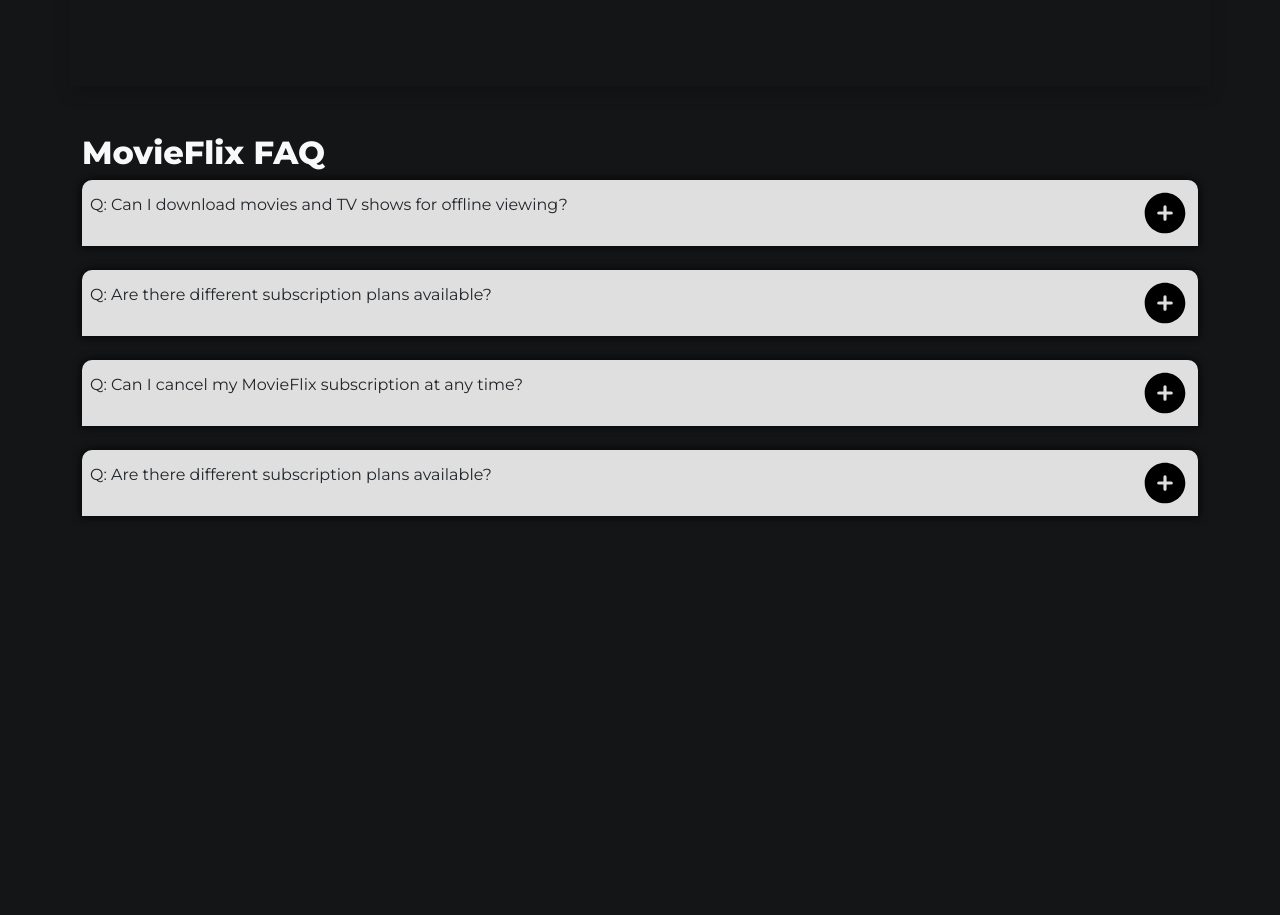
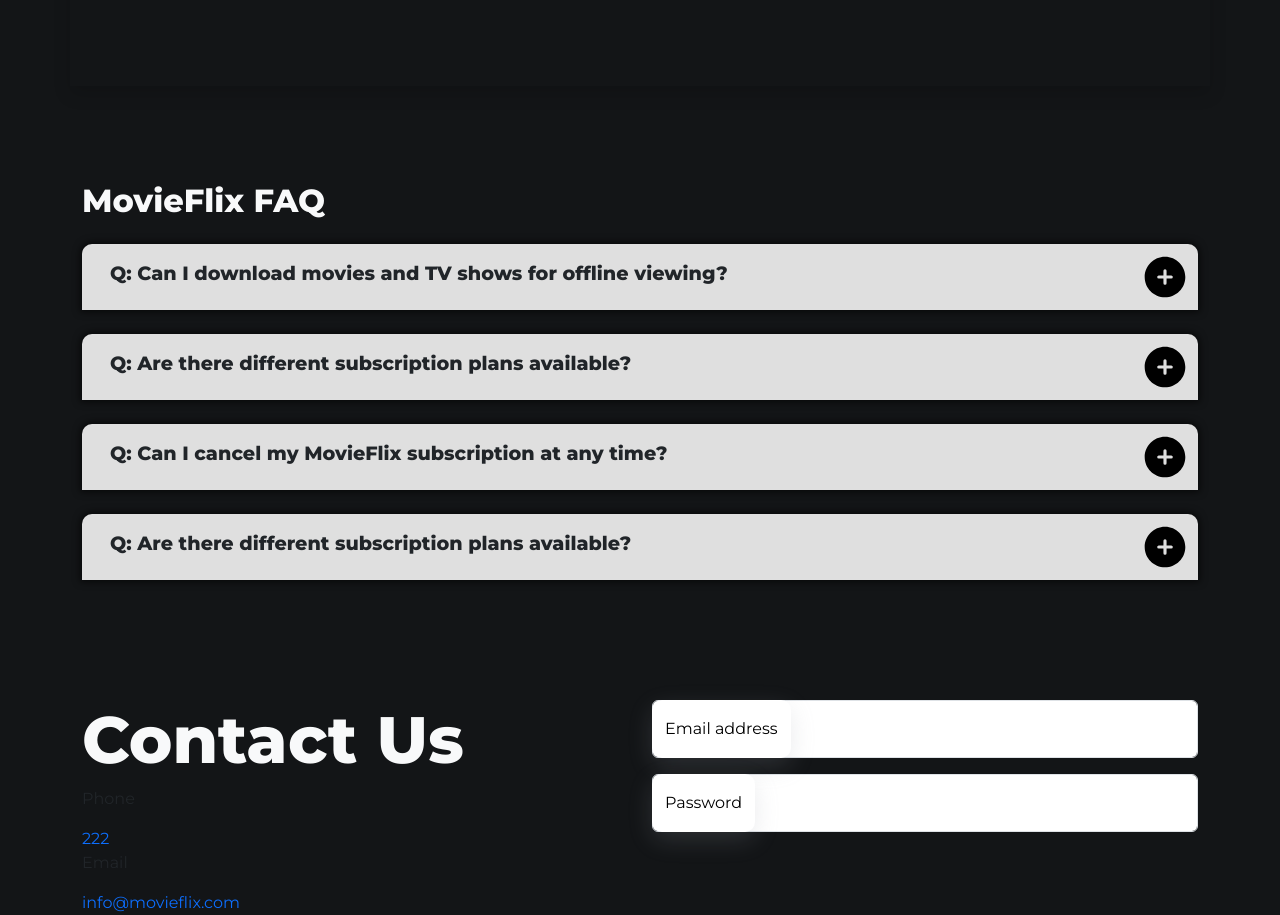
Before and after one commit to Markjonel02/STRIX, a React (Vite) app: page /about in a window 1280 px wide. Shown: the part 1783-2698 px from the top of the page. Before the commit the page ends 2323 px from the top, so only its background shows below. Built offline with nearby package versions, Linux system fonts and the light colour scheme.

Commit message:
modified:   index.css 	deleted:    src/assets/data/Allimg.tsx 	modified:   src/assets/pages/About.tsx

```diff
--- a/index.css
+++ b/index.css
@@ -626,7 +626,10 @@
 .card:hover{
 transform:scale(1.1);
 }
-
+.titles, .btitles, .ctitles{
+  font-size: 4.1rem;
+  font-weight: 800;
+}
 
 .desc-p {
   word-wrap: break-word;
@@ -652,6 +655,11 @@
   -webkit-box-shadow: 0px 0px 7px 2px rgba(0,0,0,0.6);
   -moz-box-shadow: 0px 0px 7px 2px rgba(0,0,0,0.6);
 }
+.faq-clicker>h4{
+  font-size: 1.2rem;
+  margin-left: 20px;
+  font-weight: 800;
+}
 .plus-clicked{
   display: none;
   padding: 10px;
@@ -659,7 +667,6 @@
   font-weight:500 ;
   border-radius:0 0 10px 10px ;
   background-color:#ffff;
-
 }
 
 /* Media-Queries */
@@ -748,6 +755,7 @@
   letter-spacing: 2px;
   text-align: left;
 }
+
 .text-acontainer>h1{
 font-size:3.1rem;
 display: flex;
--- a/src/assets/pages/About.tsx
+++ b/src/assets/pages/About.tsx
@@ -53,8 +53,7 @@
             <div className="col-md-6">
               <div className="text-content mb-5 ">
                 <h1
-                  className=" titles fw-bolder"
-                  style={{ fontSize: "4.1rem" }}
+                  className=" titles "
                   data-aos="fade-right"
                   data-aos-duration="500ms"
                   data-aos-delay="150"
@@ -102,8 +101,7 @@
         <div className="container mt-5 mb-5 py-5 shadow">
           <div className="benefits-container">
             <h1
-              className="btitles fw-bolder text-light mb-3"
-              style={{ fontSize: "4.1rem" }}
+              className="btitles  text-light mb-3"
               data-aos="fade-right"
               data-aos-duration="500ms"
               data-aos-delay="150"
@@ -178,17 +176,17 @@
         </div>
 
         {/* FAQ SEction */}
-        <div className="FAQv container d-flex flex-column">
+        <div className="FAQ container d-flex flex-column mb-5 py-5">
           <div className="faq-title text-light ">
-            <h1 className="fs-2" style={{ fontWeight: "800" }}>
+            <h1 className="fs-2 mb-4" style={{ fontWeight: "800" }}>
               MovieFlix FAQ
             </h1>
           </div>
           <div className="wrapper d-flex justify-content-between align-items-center flex-column mb-4">
             <div className="faq-clicker w-100 d-flex justify-content-between   p-2  ">
-              <p className="text-center d-flex justify-content-center  align-items-center ">
+              <h4 className="text-center d-flex justify-content-center  align-items-center ">
                 Q: Can I download movies and TV shows for offline viewing?
-              </p>
+              </h4>
               <button className="circular-button">
                 <svg
                   xmlns="http://www.w3.org/2000/svg"
@@ -204,10 +202,10 @@
                 </svg>
               </button>
             </div>
-            <div className="plus-clicked">
+            <div className="plus-clicked ">
               <ul>
                 <li>
-                  <p>
+                  <p className="para">
                     A: Yes, MovieFlix allows users to download select movies and
                     TV shows for offline viewing. This feature is available on
                     the MovieFlix app for mobile devices. Simply find the title
@@ -221,9 +219,9 @@
 
           <div className="wrapper d-flex justify-content-between align-items-center flex-column mb-4">
             <div className="faq-clicker w-100 d-flex justify-content-between   p-2  ">
-              <p className="text-center d-flex justify-content-center  align-items-center ">
+              <h4 className="text-center d-flex justify-content-center  align-items-center ">
                 Q: Are there different subscription plans available?
-              </p>
+              </h4>
               <button className="circular-button">
                 <svg
                   xmlns="http://www.w3.org/2000/svg"
@@ -242,7 +240,7 @@
             <div className="plus-clicked ">
               <ul>
                 <li>
-                  <p>
+                  <p className="para">
                     A: MovieFlix offers different subscription tiers to cater to
                     varying user needs. These may include options for streaming
                     in HD, simultaneous streaming on multiple devices, and
@@ -256,9 +254,9 @@
 
           <div className="wrapper d-flex justify-content-between align-items-center flex-column mb-4">
             <div className="faq-clicker w-100 d-flex justify-content-between   p-2  ">
-              <p className="text-center d-flex justify-content-center  align-items-center ">
+              <h4 className="text-center d-flex justify-content-center  align-items-center ">
                 Q: Can I cancel my MovieFlix subscription at any time?
-              </p>
+              </h4>
               <button className="circular-button">
                 <svg
                   xmlns="http://www.w3.org/2000/svg"
@@ -277,7 +275,7 @@
             <div className="plus-clicked ">
               <ul>
                 <li>
-                  <p>
+                  <p className="para">
                     A: Yes, you can cancel your MovieFlix subscription at any
                     time. There are no long-term contracts, and you can easily
                     manage your subscription settings through your account
@@ -291,9 +289,9 @@
 
           <div className="wrapper d-flex justify-content-between align-items-center flex-column mb-4">
             <div className="faq-clicker w-100 d-flex justify-content-between   p-2  ">
-              <p className="text-center d-flex justify-content-center  align-items-center ">
+              <h4 className="text-center d-flex justify-content-center  align-items-center ">
                 Q: Are there different subscription plans available?
-              </p>
+              </h4>
               <button className="circular-button">
                 <svg
                   xmlns="http://www.w3.org/2000/svg"
@@ -312,7 +310,7 @@
             <div className="plus-clicked ">
               <ul>
                 <li>
-                  <p>
+                  <p className="para">
                     A: MovieFlix offers different subscription tiers to cater to
                     varying user needs. These may include options for streaming
                     in HD, simultaneous streaming on multiple devices, and
@@ -324,6 +322,51 @@
             </div>
           </div>
         </div>
+        {/* Contact Us */}
+
+        <div className="container">
+          <div className="row">
+            {/* Contact Section */}
+            <div className="col-md-6">
+              <div className="Contact wrapper d-flex flex-column">
+                <div className="Contact-content">
+                  <h1 className="ctitles text-light">Contact Us</h1>
+                  <div className="Phone">
+                    <p>Phone</p>
+                    <a href="tel:+1-555-555-5555">222</a>
+                  </div>
+                  <div className="Email">
+                    <p>Email</p>
+                    <a href="mailto:info@movieflix.com">info@movieflix.com</a>
+                  </div>
+                </div>
+              </div>
+            </div>
+            {/* Form Section */}
+            <div className="col-md-6">
+              <div className="formemail">
+                <div className="form-floating mb-3">
+                  <input
+                    type="email"
+                    className="form-control"
+                    id="floatingInput"
+                    placeholder="name@example.com"
+                  />
+                  <label htmlFor="floatingInput">Email address</label>
+                </div>
+                <div className="form-floating">
+                  <input
+                    type="password"
+                    className="form-control"
+                    id="floatingPassword"
+                    placeholder="Password"
+                  />
+                  <label htmlFor="floatingPassword">Password</label>
+                </div>
+              </div>
+            </div>
+          </div>
+        </div>
       </div>
     </>
   );
```
Also changed, not shown: src/assets/data/Allimg.tsx (deleted, +0 -47 lines).
